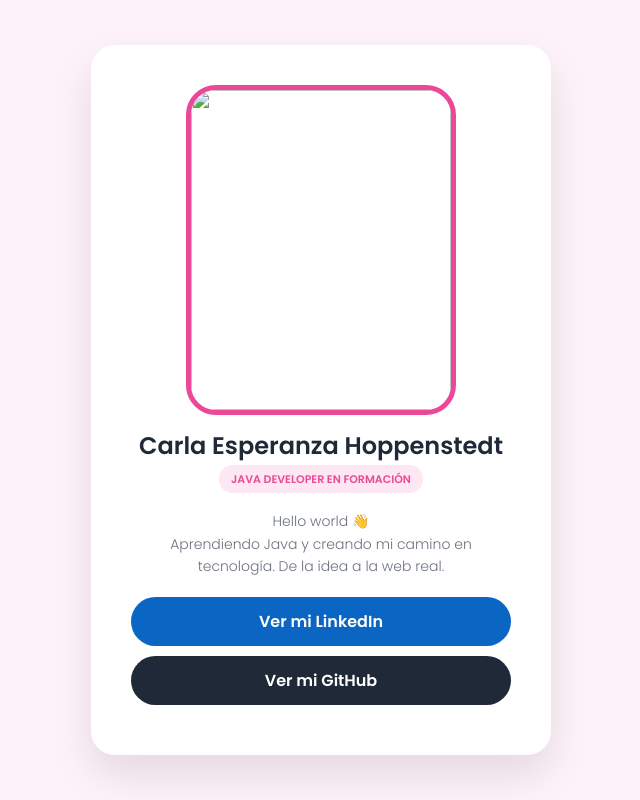
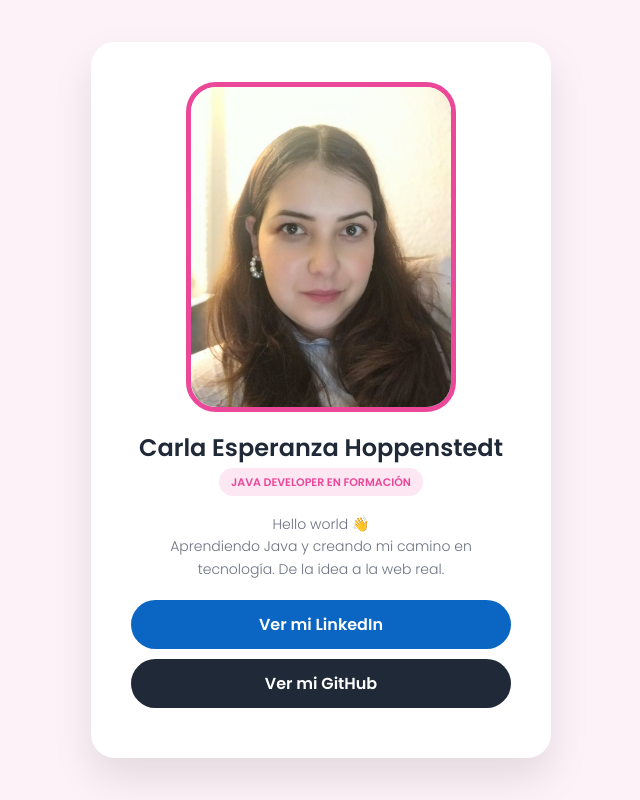
Before and after one commit to Carlahopp/ProyectoGit, a plain HTML site: page index.html in a window 1280 px wide. Shown: the whole page, without its empty margins (319-959 px from the left). Drawn offline with Linux system fonts and the light colour scheme.

Commit message:
fix foto

```diff
--- a/index.html
+++ b/index.html
@@ -19,7 +19,7 @@
 </head>
 <body>
   <div class="card">
-    <img src="./carla.jpg">
+    <img src="carla.jpg">
     <h1>Carla Esperanza Hoppenstedt</h1>
     <span class="tag">JAVA DEVELOPER EN FORMACIÓN</span>
     <p>Hello world 👋 <br> Aprendiendo Java y creando mi camino en tecnología. De la idea a la web real.</p>
```
Also changed, not shown: carla.jpg (added).
